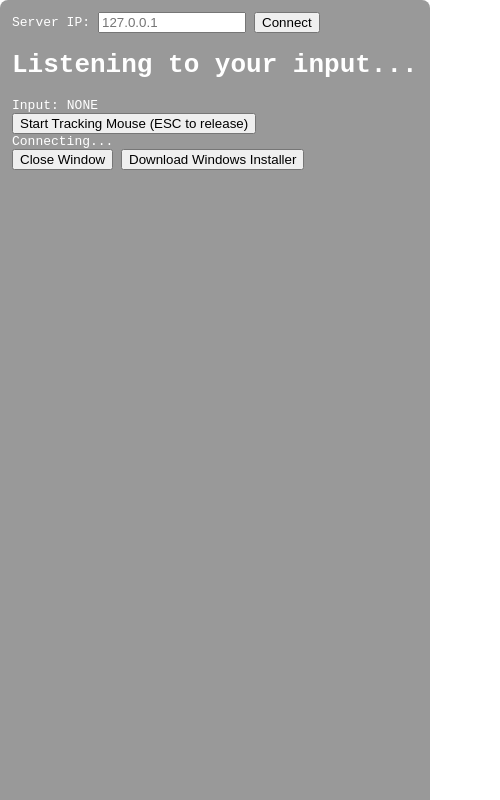
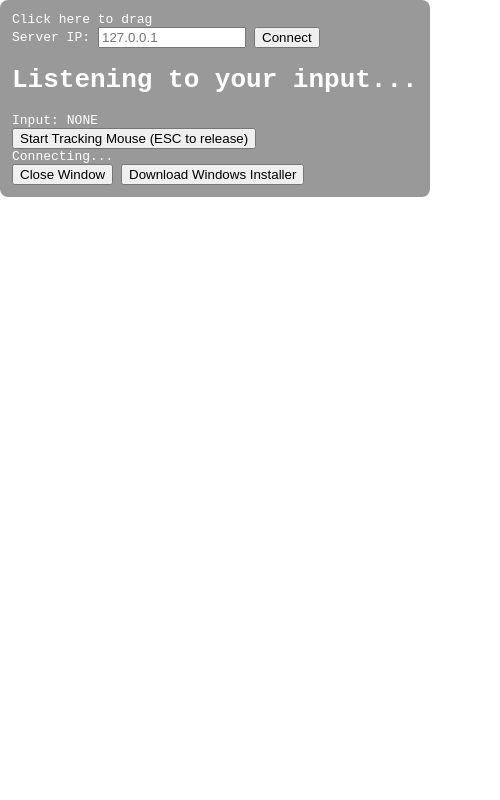
Before and after one commit to Fjf/vote-input, an Electron app: page app/electron/index.html in a window 500 px wide. Drawn offline with Linux system fonts and the light colour scheme.

Commit message:
Update drag region

```diff
--- a/app/electron/index.html
+++ b/app/electron/index.html
@@ -23,9 +23,6 @@
             height: 100%;
         }
 
-        button, input, canvas {
-            -webkit-app-region: no-drag;
-        }
 
         body {
             pointer-events: auto;
@@ -43,7 +40,8 @@
     <script type="module" src="js/listen.js"></script>
 </head>
 <body>
-<div class="drag-region" id="panel">
+<div id="panel">
+    <div class="drag-region">Click here to drag</div>
     <div style="display:flex;gap:8px;align-items:center">
         <label for="server-ip">Server IP:</label>
         <input
```
